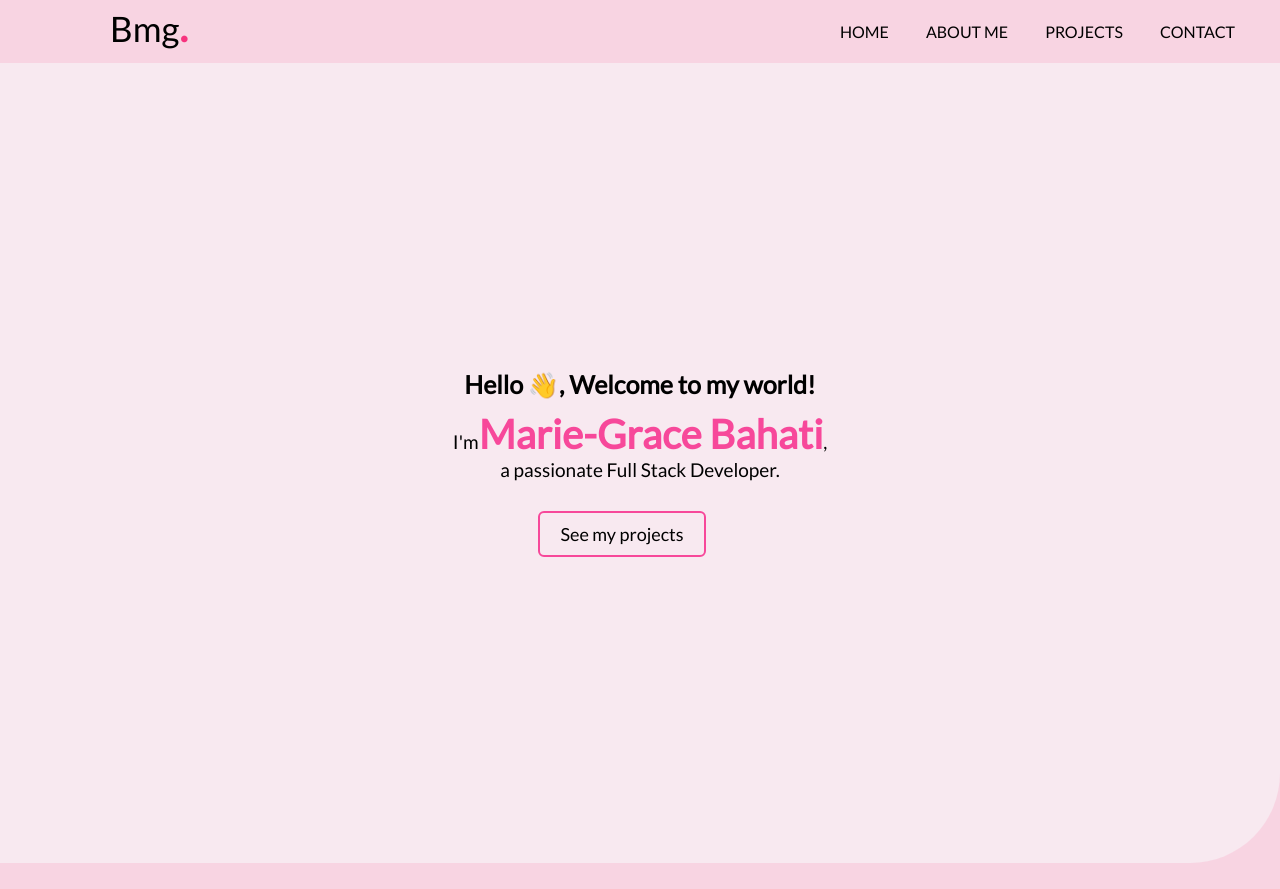
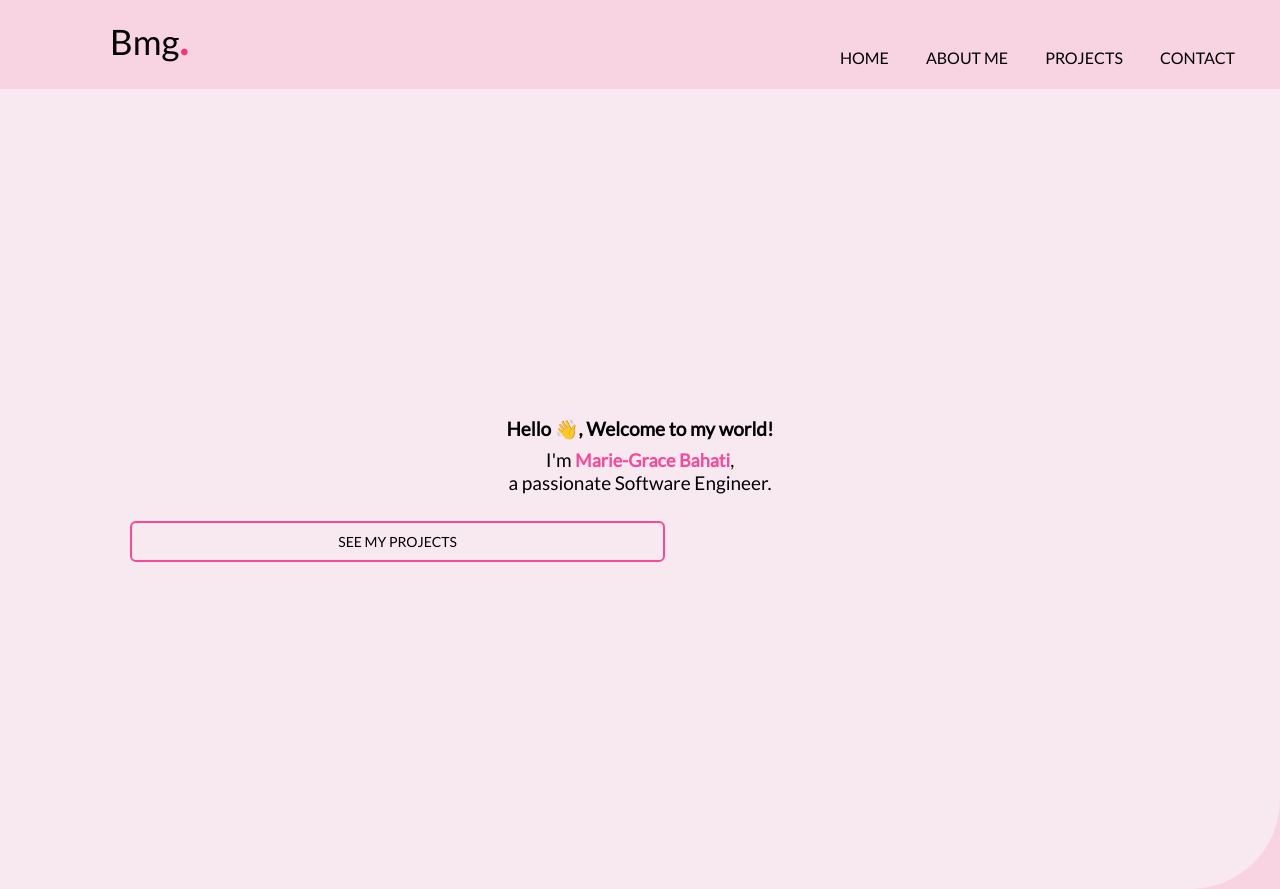
Before and after one commit to mariegrace31/official_portfolio, a React (Create React App) app: page / in a window 1280 px wide. Before the commit the page ends 863 px from the top, so only its background shows below. Built offline with nearby package versions, Linux system fonts and the light colour scheme.

Commit message:
Update the mob header styling

```diff
--- a/src/components/Home.js
+++ b/src/components/Home.js
@@ -6,15 +6,13 @@ const Home = () => (
     <div className="presentation">
       <h1>Hello &#128075;, Welcome to my world!</h1>
       <p className="about-me">
-          I&apos;m
-        <span>
-           Marie-Grace Bahati
-        </span>
+        I&apos;m
+        <span className="name"> Marie-Grace Bahati</span>
         ,
         <br />
-        a passionate Full Stack Developer.
+        a passionate Software Engineer.
       </p>
-        <a href="#projects">See my projects</a>
+      <a className="projects-btn" href="#projects">SEE MY PROJECTS</a>
     </div>
   </div>
 );
--- a/src/styles/App.css
+++ b/src/styles/App.css
@@ -4,6 +4,8 @@
 
 * {
   box-sizing: border-box;
+  padding: 0;
+  margin: 0;
 }
 
 body {
--- a/src/styles/Home.css
+++ b/src/styles/Home.css
@@ -4,8 +4,8 @@
   color: black;
   padding: 10px;
   margin: 20px 0 0 85px;
-  font-size: 18px;
   width: 45%;
+  font-size: 14px;
   border-radius: 6px;
 }
 
@@ -15,16 +15,17 @@
 
 .presentation {
   display: flex;
+  gap: 7px;
   flex-direction: column;
-  gap: 10px;
+  width: 93%;
 }
 
 .header {
   background-color: #f8e9f0;
   height: 100vh;
+  width: 100%;
   display: flex;
   flex-direction: column;
-  gap: 10px;
   align-items: center;
   justify-content: center;
   text-align: center;
@@ -36,8 +37,12 @@
   color: #f7489a;
 }
 
+.name {
+  font-size: 18px;
+}
+
 .presentation h1 {
-  font-size: 25px;
+  font-size: 19px;
 }
 
 .presentation p {
--- a/src/styles/Navbar.css
+++ b/src/styles/Navbar.css
@@ -1,9 +1,10 @@
 .nav-bar {
   margin: 0;
-  padding: 15px;
+  padding: 10px;
   display: flex;
   justify-content: space-between;
   align-items: center;
+  width: 100%;
 }
 
 .nav-bar p {
@@ -12,13 +13,11 @@
 }
 
 .bars {
-  font-size: 25px;
-  margin-top: -15px;
+  font-size: 23px;
 }
 
 .close {
-  font-size: 25px;
-  margin-top: -15px;
+  font-size: 23px;
 }
 
 span {
@@ -36,12 +35,13 @@ span {
   width: 170px;
   flex-direction: column;
   position: absolute;
-  top: 100%;
-  box-shadow: -2px 2px 5px rgba(0, 0, 0, 0.2);
+  top: 120%;
+  box-shadow: -3px 6px 8px rgba(0, 0, 0, 0.2);
   right: 0;
   padding: 4px;
+  margin-top: 26px;
   list-style-type: '*';
-  background-color: #f7e4eb;
+  background-color: #f8d4e2;
   transform: translateX(100%);
   transition: transform 0.5s ease-in-out;
 }
@@ -54,7 +54,7 @@ span {
 .Nav-links ul li a {
   text-decoration: underline;
   color: black;
-  font-size: 18px;
+  font-size: 16px;
   margin: 4px;
   padding: 4px;
   transition: color 0.3s, background-color 0.3s;
```
